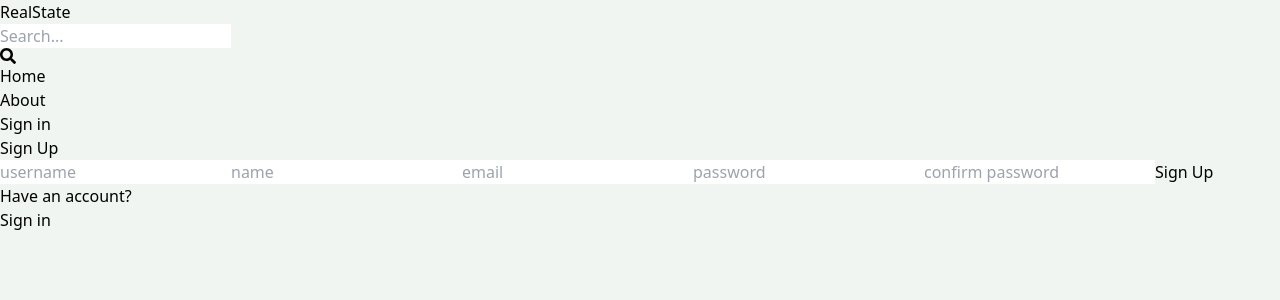
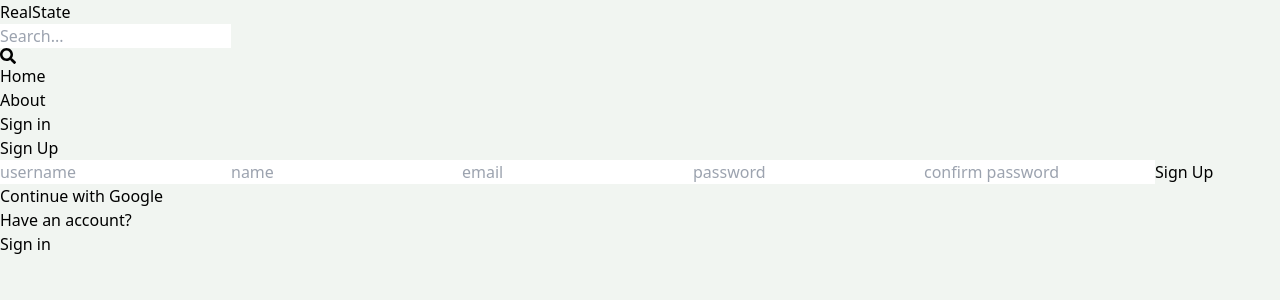
Before and after one commit to drotgalvao/frontendRealState, a React (Vite) app: page /signup in a window 1280 px wide. Shown: the top 300 px of the page. Built offline with nearby package versions, Linux system fonts and the light colour scheme; no server answers.

Commit message:
firebase google login added

```diff
--- a/package.json
+++ b/package.json
@@ -12,6 +12,7 @@
   "author": "Diego Galvão",
   "dependencies": {
     "@reduxjs/toolkit": "^1.9.6",
+    "firebase": "^10.4.0",
     "react": "^18.2.0",
     "react-dom": "^18.2.0",
     "react-icons": "^4.11.0",
--- /dev/null
+++ b/src/components/OAuth.jsx
@@ -0,0 +1,54 @@
+import { GoogleAuthProvider, getAuth, signInWithPopup } from "firebase/auth";
+import { app } from "../firebase";
+import { useDispatch, useSelector } from "react-redux";
+import {
+  signInStart,
+  signInSuccess,
+  signInFailure,
+} from "../redux/user/userSlice";
+import { useNavigate } from "react-router-dom";
+
+const OAuth = () => {
+  const dispatch = useDispatch();
+  const navigate = useNavigate();
+
+  const handleGoogleClick = async () => {
+    try {
+      const provider = new GoogleAuthProvider();
+      const auth = getAuth(app);
+
+      const result = await signInWithPopup(auth, provider);
+      console.log(result);
+
+      const res = await fetch("/api/auth/google", {
+        method: "POST",
+        headers: {
+          "Content-Type": "application/json",
+        },
+        body: JSON.stringify({
+          name: result.user.displayName,
+          email: result.user.email,
+          photo: result.user.photoURL,
+        }),
+      });
+
+      const data = await res.json();
+      dispatch(signInSuccess(data));
+      navigate("/");
+    } catch (error) {
+      console.log("could not sign in with google", error);
+    }
+  };
+
+  return (
+    <button
+      onClick={handleGoogleClick}
+      type="button"
+      className="bg-red-700 text-white p-3 rounded-lg uppercase hover:opacity-95"
+    >
+      Continue with Google
+    </button>
+  );
+};
+
+export default OAuth;
--- /dev/null
+++ b/src/firebase.js
@@ -0,0 +1,15 @@
+import { initializeApp } from "firebase/app";
+import { getAnalytics } from "firebase/analytics";
+
+const firebaseConfig = {
+    apiKey: import.meta.env.VITE_FIREBASE_API_KEY,
+    authDomain: import.meta.env.VITE_FIREBASE_AUTH_DOMAIN,
+    projectId: import.meta.env.VITE_FIREBASE_PROJECT_ID,
+    storageBucket: import.meta.env.VITE_FIREBASE_STORAGE_BUCKET,
+    messagingSenderId: import.meta.env.VITE_FIREBASE_MESSAGING_SENDER_ID,
+    appId: import.meta.env.VITE_FIREBASE_APP_ID,
+    measurementId: import.meta.env.VITE_FIREBASE_MEASUREMENT_ID
+  };
+
+export const app = initializeApp(firebaseConfig);
+const analytics = getAnalytics(app);
--- a/src/pages/SignIn.jsx
+++ b/src/pages/SignIn.jsx
@@ -6,6 +6,7 @@
   signInSuccess,
   signInFailure,
 } from "../redux/user/userSlice";
+import OAuth from "../components/OAuth";
 
 const SignIn = () => {
   const [formData, setFormData] = useState({});
@@ -70,6 +71,7 @@
         >
           {loading ? "Loading..." : "Sign In"}
         </button>
+        <OAuth />
       </form>
       <div className="flex gap-2 mt-5">
         <p>Dont have an account?</p>
--- a/src/pages/SignUp.jsx
+++ b/src/pages/SignUp.jsx
@@ -1,5 +1,6 @@
 import { useState } from "react";
 import { Link, useNavigate } from "react-router-dom";
+import OAuth from "../components/OAuth";
 
 const SignUp = () => {
   const [formData, setFormData] = useState({});
@@ -86,6 +87,7 @@
         >
           {loading ? "Loading..." : "Sign Up"}
         </button>
+        <OAuth />
       </form>
       <div className="flex gap-2 mt-5">
         <p>Have an account?</p>
```
Also changed, not shown: 1 other file (tests, documents, lock files or other folders).
